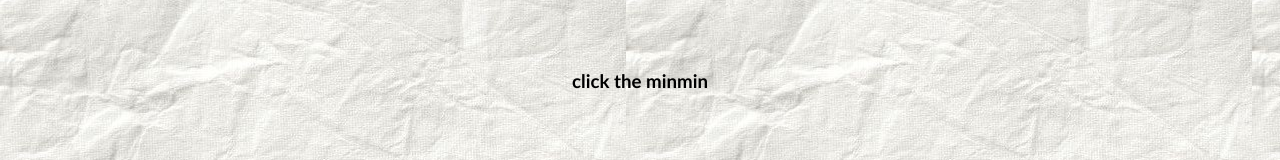
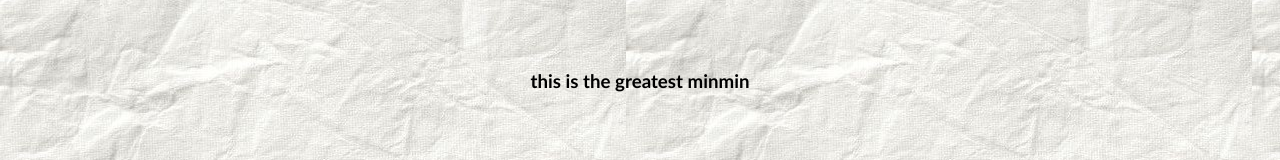
Before and after one commit to hackamin/24_29, a plain HTML site: page index.html in a window 1280 px wide. Shown: the part 628-788 px from the top of the page. Drawn offline with Linux system fonts and the light colour scheme.

Commit message:
Update index.html

```diff
--- a/index.html
+++ b/index.html
@@ -8,7 +8,7 @@
 </head>
 <body>
   <div class = click>
-    <h3> click the minmin </h3>
+    <h3> this is the greatest minmin </h3>
   </div>
   <div class="flip-card-container">
     <div class="flip-card">
```
